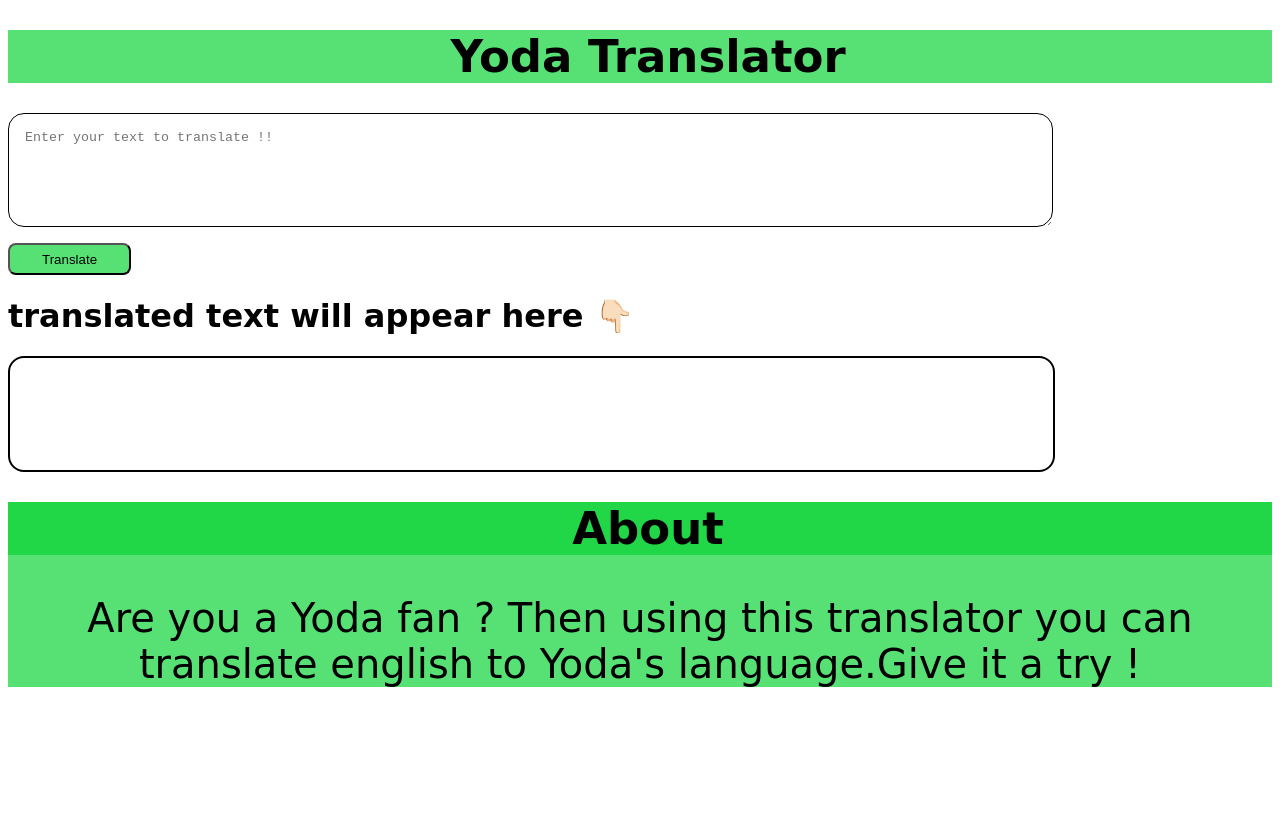
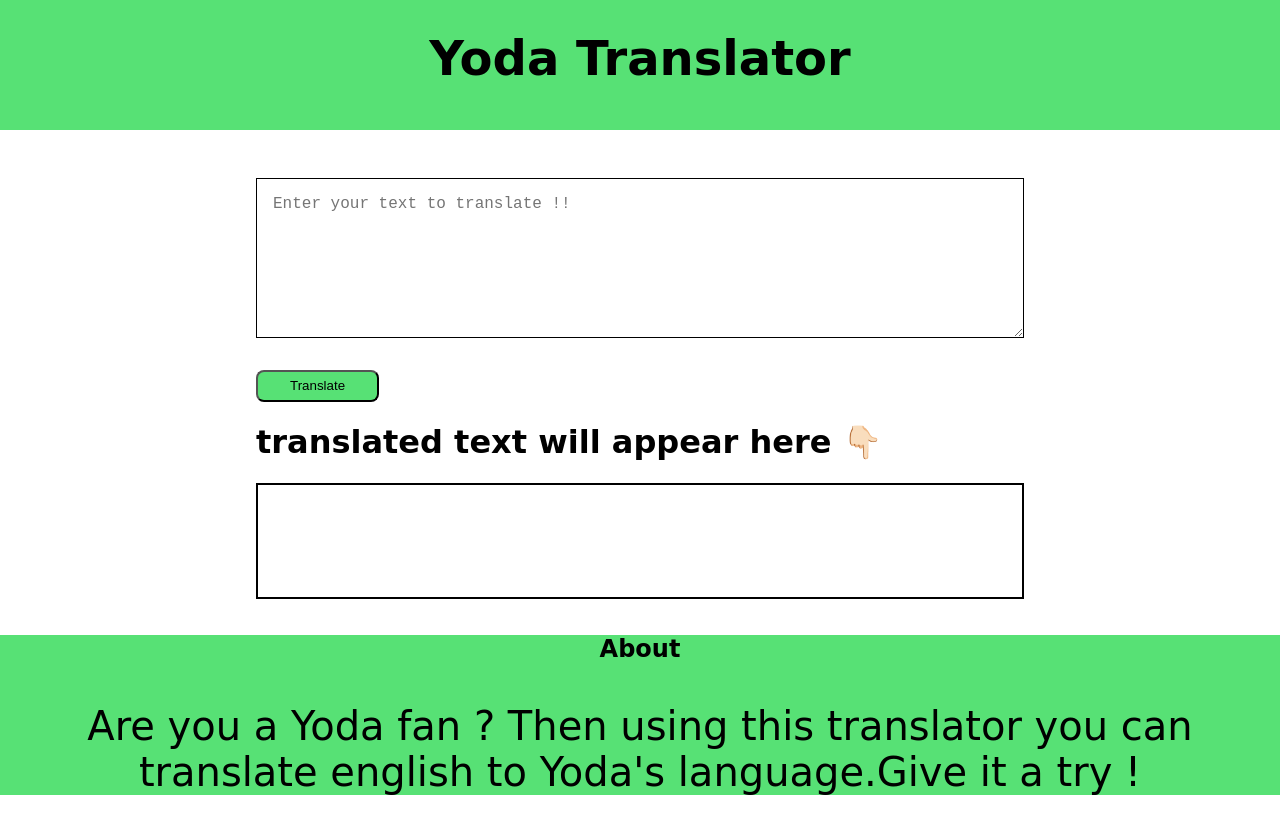
Before and after one commit to vinaybajjuri58/yoda-speaks, a plain HTML site: page index.html in a window 1280 px wide. Before the commit the page ends 800 px from the top, so only its background shows below. Drawn offline with Linux system fonts and the light colour scheme; a web font is replaced by a local one.

Commit message:
style: changed the style of heading,inputArea

```diff
--- a/index.html
+++ b/index.html
@@ -7,18 +7,22 @@
     <title>Document</title>
 </head>
 <body>
-    <h1 class="heading">Yoda Translator</h1>
-    <textarea  id="inputText" placeholder="Enter your text to translate !!" ></textarea>
-    <button id="btnTranslate">
-        Translate
-    </button>
-    <h1>translated text will appear here 👇🏻 </h1>
-    <div id="outputText" >
-    </div>
-    <script src="index.js" type="text/javascript"></script>
+    <nav>
+        <div>
+            <h2 id="heading" >Yoda Translator</h2>
+        </div>
+    </nav>
+    <main>
+        <textarea  id="inputText" placeholder="Enter your text to translate !!" ></textarea>
+        <button id="btnTranslate">Translate</button>
+        <h1>translated text will appear here 👇🏻 </h1>
+        <div id="outputText" >
+        </div>
+        <script src="index.js" type="text/javascript"></script>
+    </main>
 </body>
 <footer>
-    <h1 class="heading">About</h1>
+        <h2>About</h2>
     <p>
         Are you a Yoda fan ? Then using this translator you can translate english to Yoda's language.Give it a try !
     </p>
--- a/style.css
+++ b/style.css
@@ -2,14 +2,15 @@
 
 body{
     font-family: 'East Sea Dokdo', cursive;
-    margin: null;
+    margin: 0;
 }
-.heading{
-    padding-left: 1rem;
-    height: 15%;
+#heading{
     background-color: rgba(8, 211, 52, 0.678);
+    height: 100px;
     text-align: center;
-    font-size: 45px;
+    padding-top: 30px;
+    margin: 0;
+    font-size: 3rem ;
 }
 #btnTranslate{
     padding: 0.4rem 2rem;
@@ -17,20 +18,20 @@
     border-radius: 0.5rem;
 }
 #inputText{
-    width: 80%;
-    height: 10vh;
     display: block;
     padding: 1rem;
-    border-radius: 1rem;
     border: 1.5px solid black;
-    margin-bottom: 1rem;
+    box-sizing: border-box;
+    width: 100%;
+    min-height: 20vh;
+    font-size: large;
+    margin-bottom: 2rem;
+    margin-top: 2rem;
 }
 #outputText{
     border: 2px solid black;
     height: 10vh;
-    width: 80%;
     padding: 1rem;
-    border-radius: 1rem;
     margin-top: 1rem;
 }
 footer{
@@ -42,3 +43,9 @@
 p{
     font-size: 40px;
 }
+main{
+    margin: auto;
+    padding: 1rem;
+    align-items: center;
+    width: 60%;
+}
```
